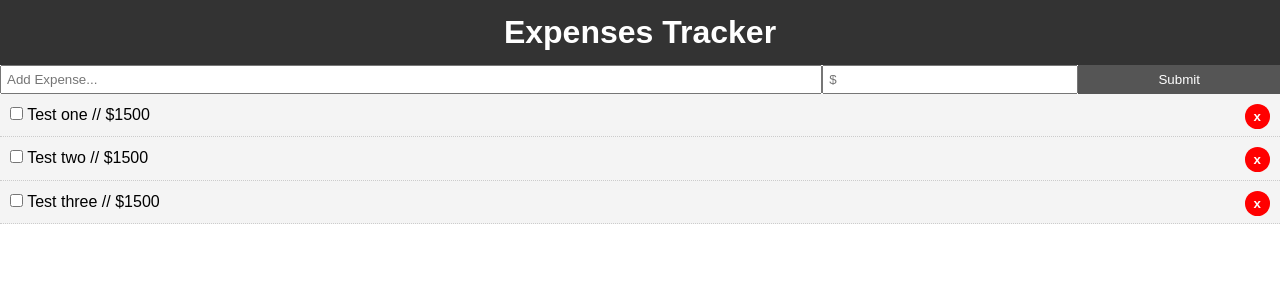
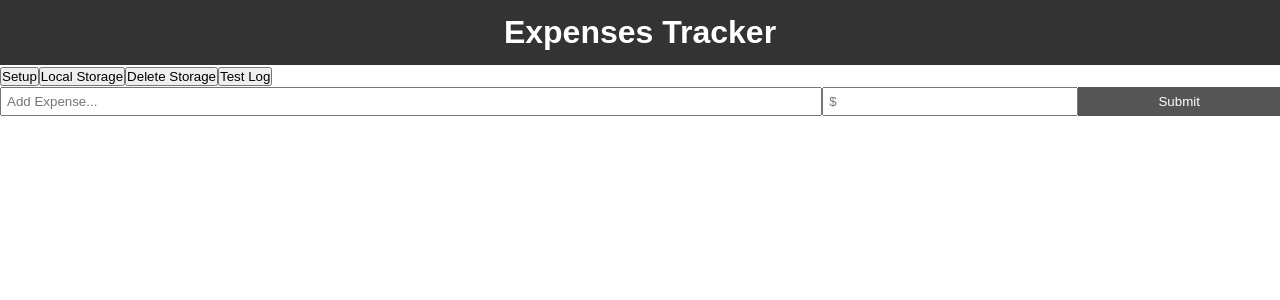
Before and after one commit to augustoffbs/expenses, a Vue app: page / in a window 1280 px wide. Shown: the top 300 px of the page. Built offline with nearby package versions, Linux system fonts and the light colour scheme.

Commit message:
Added local storage, lacks refreshing and updating / Added test buttons

```diff
--- a/package.json
+++ b/package.json
@@ -8,6 +8,7 @@
     "lint": "vue-cli-service lint"
   },
   "dependencies": {
+    "axios": "^0.18.0",
     "core-js": "^2.6.5",
     "uuid": "^3.3.2",
     "vue": "^2.6.10"
--- a/src/App.vue
+++ b/src/App.vue
@@ -1,6 +1,7 @@
 <template>
   <div id="app">
   <Header />
+  <LocalStorage />
   <AddExpense v-on:add-expense="addExpense" />
   <Expenses v-bind:expenses="expenses" v-on:del-expense="deleteExpense"/>
   </div>
@@ -10,45 +11,45 @@
 import AddExpense from './components/AddExpense';
 import Header from './components/layout/Header';
 import Expenses from './components/Expenses';
+import LocalStorage from './components/LocalStorage';
+import axios from 'axios';
 
 export default {
   name: 'app',
   components: {
+    LocalStorage,
     AddExpense,
     Header,
     Expenses
   },
   data() {
     return {
-      expenses: [
-        {
-          id: 1,
-          title: "Test one",
-          amount: "$1500",
-          completed: false
-        },
-        {
-          id: 2,
-          title: "Test two",
-          amount: "$1500",
-          completed: false
-        },
-        {
-          id: 3,
-          title: "Test three",
-          amount: "$1500",
-          completed: false
-        }
-      ]
+      expenses: JSON.parse(localStorage.getItem("expenses"))
     }
   },
   methods: {
     deleteExpense(id) {
-      this.expenses = this.expenses.filter(expense => expense.id !== id)
+      // this.expenses = this.expenses.filter(expense => expense.id !== id)
+      var delExp = JSON.parse(localStorage.getItem("expenses"));
+      console.log(delExp);
+      delExp = delExp.filter(expense => expense.id !== id);
+      console.log(delExp);
+      localStorage.setItem("expenses", JSON.stringify(delExp));
+      return {
+        expenses: JSON.parse(localStorage.getItem("expenses"))
+      }
     },
     addExpense(newExpense) {
-      this.expenses = [...this.expenses, newExpense]
+      var addExp = JSON.parse(localStorage.getItem("expenses"))
+      addExp.push(newExpense)
+      console.log(addExp)
+      localStorage.setItem("expenses", JSON.stringify(addExp));
     }
+  },
+  created() {
+    // Get the local storage data
+    //axios.get('https://my-json-server.typicode.com/augustoffbs/tracker/db')
+    //.then(res => this.expenses = res.data);
   }
 }
 </script>
--- a/src/components/AddExpense.vue
+++ b/src/components/AddExpense.vue
@@ -21,11 +21,10 @@ export default {
     },
     methods: {
         addExpense(e) {
-            e.preventDefault();
             const newExpense = {
                 id: uuid.v4(),
                 title: this.title,
-                amount: "$" + this.amount,
+                amount: this.amount,
                 completed: false
             }
             this.$emit('add-expense', newExpense);
--- a/src/components/ExpenseItem.vue
+++ b/src/components/ExpenseItem.vue
@@ -2,7 +2,7 @@
     <div class="expense-item" v-bind:class="{'is-complete':expense.completed}">
         <p>
             <input type="checkbox" v-on:change="markComplete">
-            {{ expense.title }} // {{ expense.amount }}
+            {{ expense.title }} // ${{ expense.amount }}
             <button @click="$emit('del-expense', expense.id)" class="del">x</button>
         </p>
     </div>
@@ -11,12 +11,7 @@
 <script>
 export default {
     name: "ExpenseItem",
-    props: ["expense"],
-    methods: {
-        markComplete() {
-            this.expense.completed = !this.expense.completed;
-        }
-    }
+    props: ["expense"]
 }
 </script>
 
--- /dev/null
+++ b/src/components/LocalStorage.vue
@@ -0,0 +1,54 @@
+<template>
+<div>
+    <button @click="setup">Setup</button>
+    <button @click="setStorage">Local Storage</button>
+    <button @click="delStorage">Delete Storage</button>
+    <button @click="testLog">Test Log</button>
+</div>
+
+</template>
+
+<script>
+import expenses from '../App';
+import uuid from 'uuid';
+
+export default {
+    name: "LocalStorage",
+    methods: {
+        setup() {
+            var expenses = [
+                {
+                    id: '1',
+                    title: '2',
+                    amount: '3'
+                }
+            ]
+            localStorage.setItem("expenses", JSON.stringify(expenses))
+        },
+        setStorage() {
+            var newStorage = {
+                id: uuid.v4(),
+                title: "test",
+                amount: "test"
+            }
+            var exp = JSON.parse(localStorage.getItem("expenses"));
+            console.log(exp);
+            exp.push(newStorage);
+            // localStorage.setItem("expenses", JSON.stringify(newExp));
+            console.log(localStorage.getItem("expenses"));
+            localStorage.setItem("expenses", JSON.stringify(exp));
+        },
+        delStorage() {
+            localStorage.clear()
+        },
+        testLog() {
+            var values = localStorage.getItem("expenses");
+            console.log(values)
+        }
+    }
+}
+</script>
+
+<style scoped>
+
+</style>
```
Also changed, not shown: 1 other file (tests, documents, lock files or other folders).
